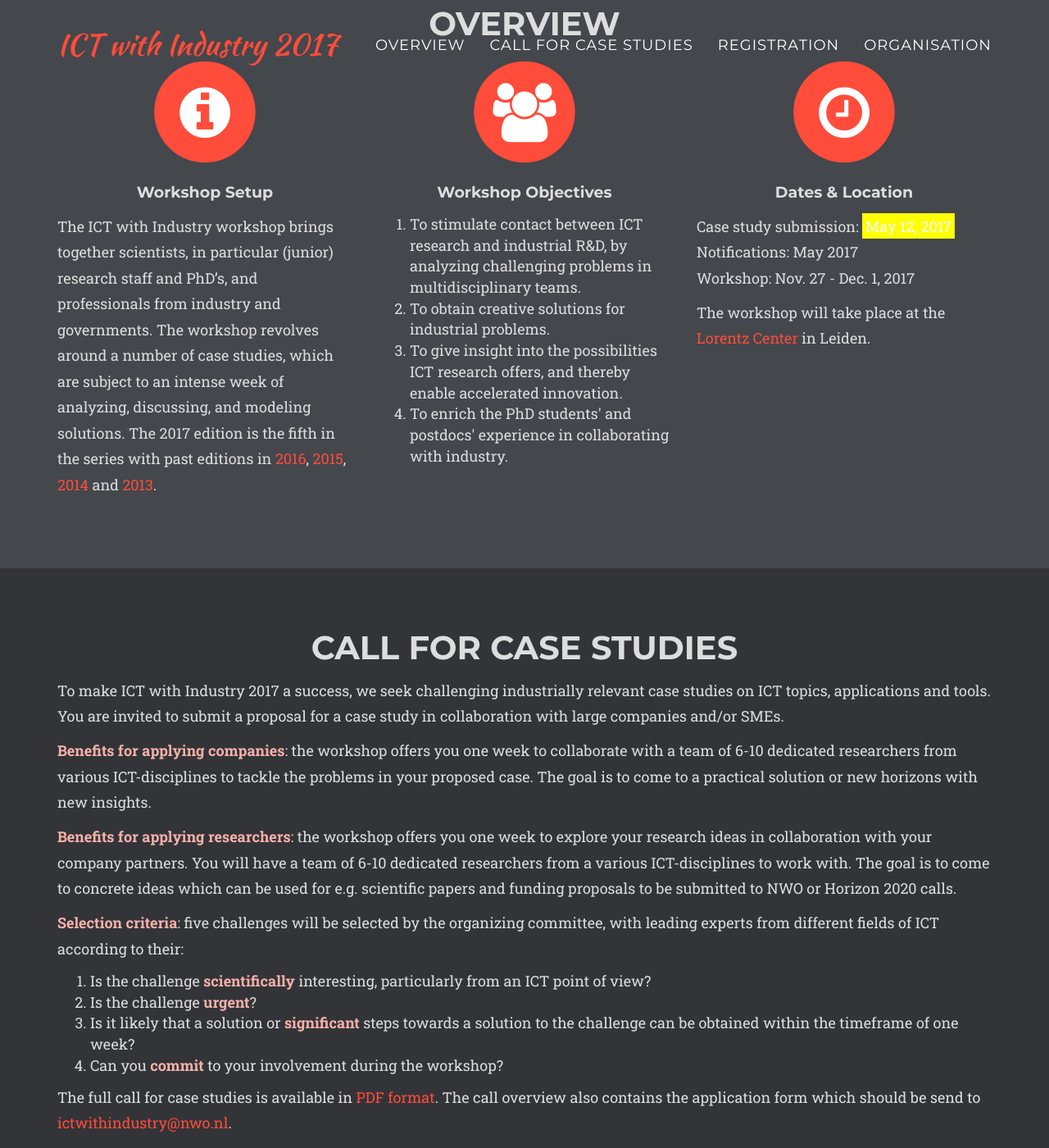
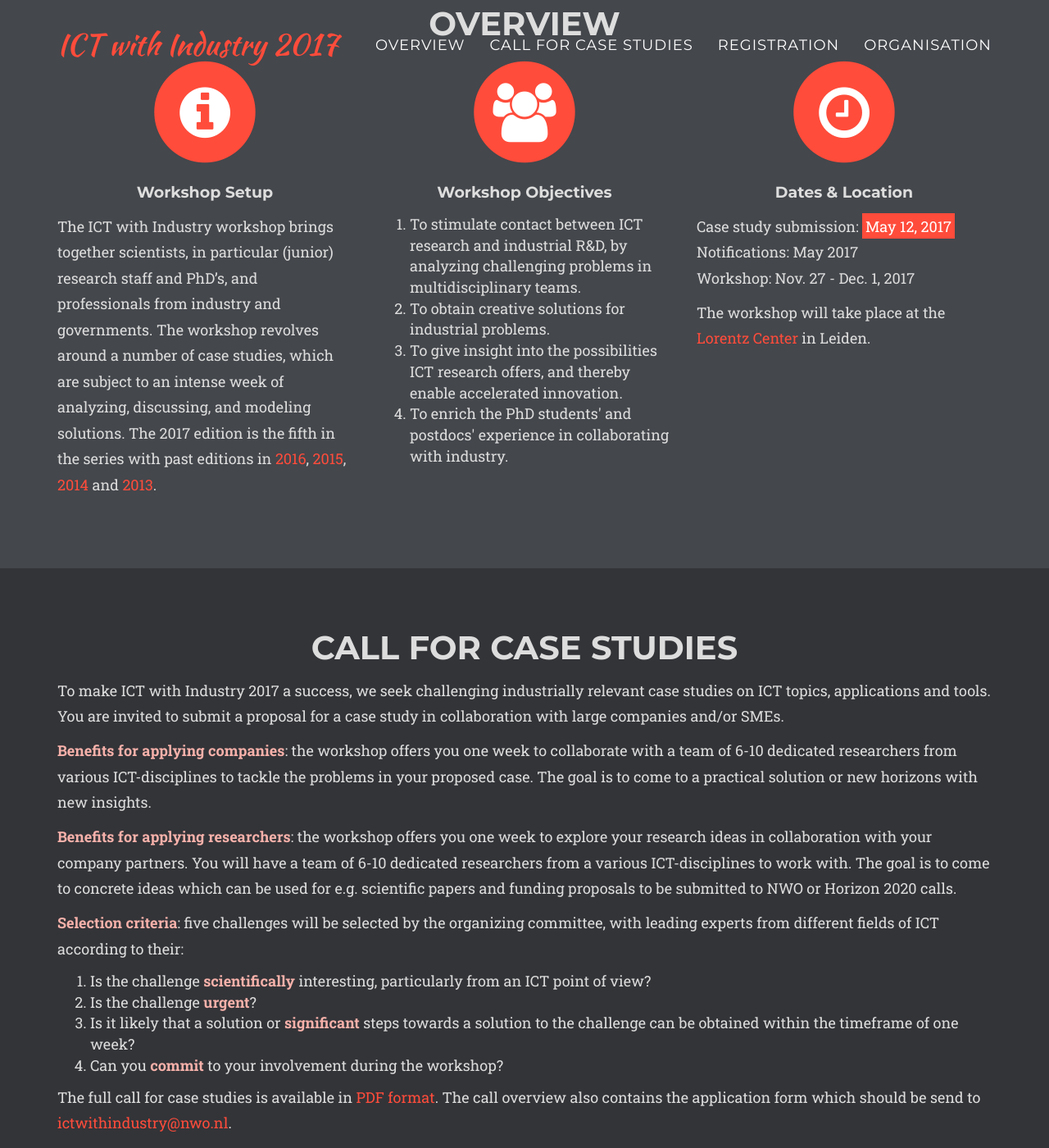
Before and after one commit to chauff/ictWI2017, a Jekyll site: the page built from index.html, in a window 1280 px wide and 1400 px high, scrolled down 798 px. Shown: the whole window at 82% size. Built offline with Jekyll 4.4.1, drawn with Linux system fonts in a browser that asks for light colours; some web fonts are replaced.

Commit message:
spelling fix

```diff
--- a/_includes/css/agency.css
+++ b/_includes/css/agency.css
@@ -872,7 +872,7 @@ a:hover {
 }
 
 mark {
-     backbround-color: #{{ site.data.template.color.primary }};
+     background-color: #{{ site.data.template.color.primary }};
      color: white;
      padding: .2em;
  }
```
